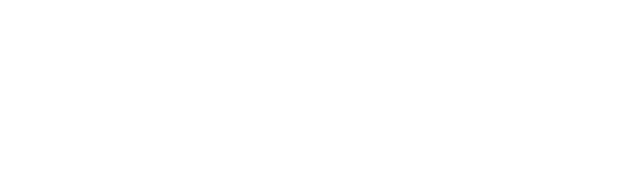
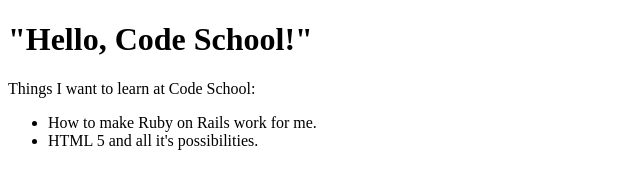
Before and after one commit to mismamari/HelloCodeSchoolProject, a website: page index.html in a window 1280 px wide. Shown: the whole page, without its empty margins (0-640 px from the left). Drawn offline with Linux system fonts and the light colour scheme.

Commit message:
Update index.html

```diff
--- a/index.html
+++ b/index.html
@@ -4,7 +4,13 @@
     <meta charset='utf-8'>
     <meta http-equiv='X-UA-Compatible' content='IE=edge'>
     <meta name='viewport' content='width=device-width, initial-scale=1'>
-    <title>Hello Code School</title>
+    <title>Mismamari's Awesome Code School Acct</title>
+    <h1>"Hello, Code School!"</h1>
+    Things I want to learn at Code School:
+    <ul>
+      <li>How to make Ruby on Rails work for me.</li>
+      <li>HTML 5 and all it's possibilities.</li>
+    </ul>
   </head>
   <body>
 
```
